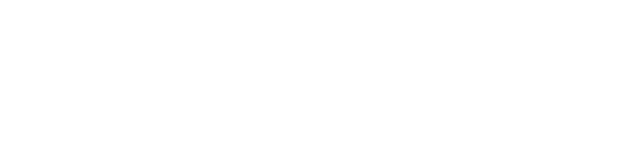
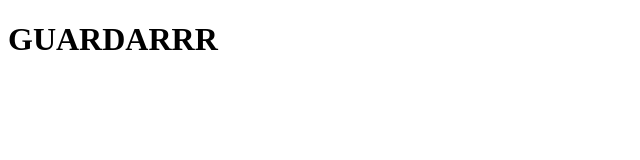
Before and after one commit to 0332162008dom/hellowordgit, a plain HTML site: page index.html in a window 1280 px wide. Shown: the whole page, without its empty margins (0-640 px from the left). Drawn offline with Linux system fonts and the light colour scheme.

Commit message:
se agrego un titulo

```diff
--- a/index.html
+++ b/index.html
@@ -5,6 +5,7 @@
 	<title></title>
 </head>
 <body>
-
+<h1>GUARDARRR
+</h1>
 </body>
 </html>
```
